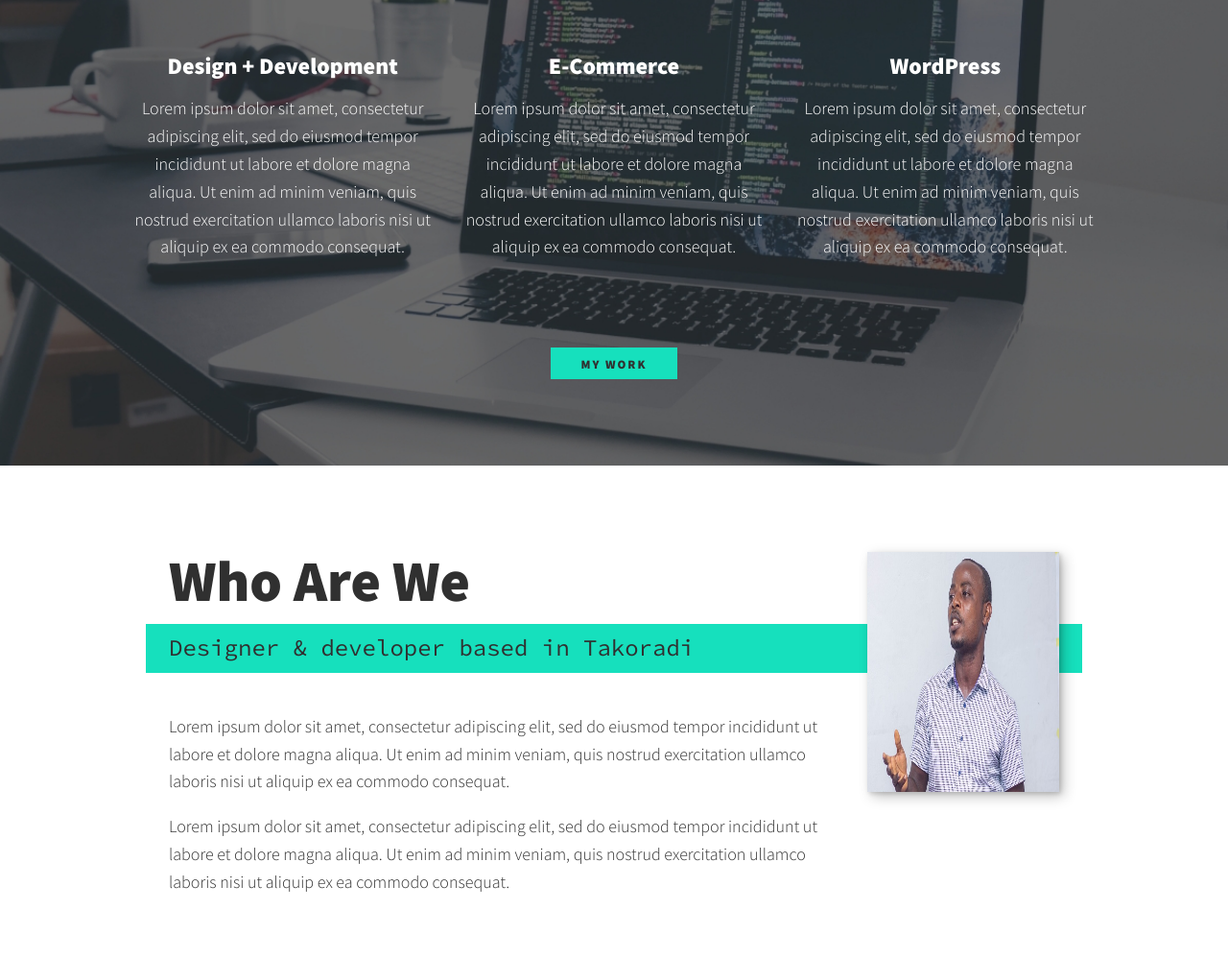
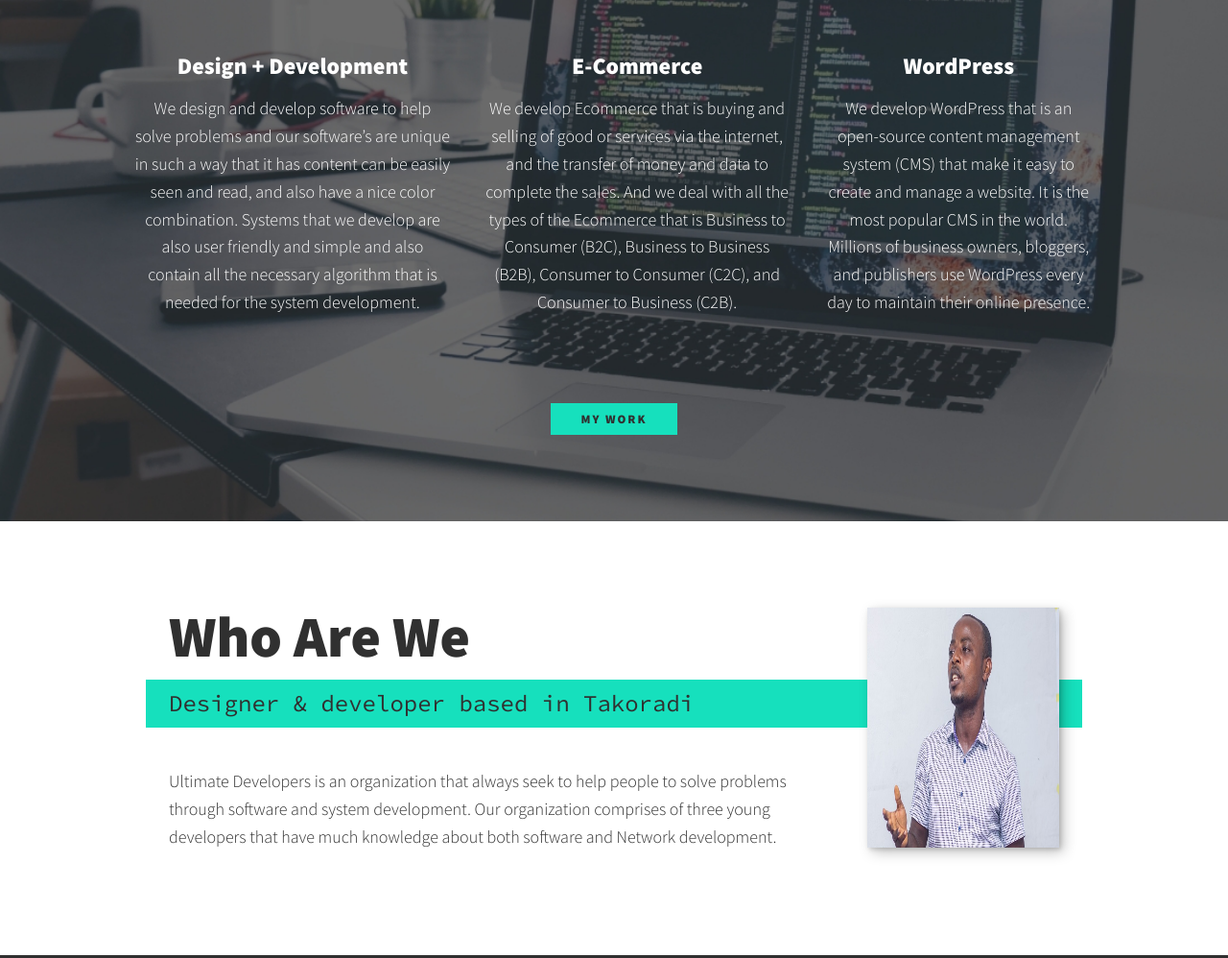
Before and after one commit to naposam/Portfolio, a plain HTML site: page index.html in a window 1280 px wide. Shown: the part 686-1684 px from the top of the page at 96% size. Drawn offline with nearby package versions, Linux system fonts and the light colour scheme; files whose address does not match are found by name.

Commit message:
Updated Text

```diff
--- a/index.html
+++ b/index.html
@@ -47,17 +47,17 @@
             <div class="services">
                 <div class="service">
                     <h3>Design + Development</h3>
-                    <p>Lorem ipsum dolor sit amet, consectetur adipiscing elit, sed do eiusmod tempor incididunt ut labore et dolore magna aliqua. Ut enim ad minim veniam, quis nostrud exercitation ullamco laboris nisi ut aliquip ex ea commodo consequat.</p>
+                    <p>We design and develop software to help solve problems and our software’s are unique in such a way that it has content can be easily seen and read, and also have a nice color combination. Systems that we develop are also user friendly and simple and also contain all the necessary algorithm that is needed for the system development. </p>
                 </div> <!-- / service -->
 
                 <div class="service">
                     <h3>E-Commerce</h3>
-                    <p>Lorem ipsum dolor sit amet, consectetur adipiscing elit, sed do eiusmod tempor incididunt ut labore et dolore magna aliqua. Ut enim ad minim veniam, quis nostrud exercitation ullamco laboris nisi ut aliquip ex ea commodo consequat.</p>
+                    <p>We develop Ecommerce that is buying and selling of good or services via the internet, and the transfer of money and data to complete the sales. And we deal with all the types of the Ecommerce that is Business to Consumer (B2C), Business to Business (B2B), Consumer to Consumer (C2C), and Consumer to Business (C2B).</p>
                 </div> <!-- / service -->
 
                 <div class="service">
                     <h3>WordPress</h3>
-                    <p>Lorem ipsum dolor sit amet, consectetur adipiscing elit, sed do eiusmod tempor incididunt ut labore et dolore magna aliqua. Ut enim ad minim veniam, quis nostrud exercitation ullamco laboris nisi ut aliquip ex ea commodo consequat.</p>
+                    <p>We develop WordPress that is an open-source content management system (CMS) that make it easy to create and manage a website. It is the most popular CMS in the world. Millions of business owners, bloggers, and publishers use WordPress every day to maintain their online presence.</p>
                 </div> <!-- / service -->
             </div> <!-- / services -->
 
@@ -71,8 +71,7 @@
            <p class="section__subtitle section__subtitle--about">Designer & developer based in Takoradi</p>
 
            <div class="about-me__body">
-               <p>Lorem ipsum dolor sit amet, consectetur adipiscing elit, sed do eiusmod tempor incididunt ut labore et dolore magna aliqua. Ut enim ad minim veniam, quis nostrud exercitation ullamco laboris nisi ut aliquip ex ea commodo consequat.</p>
-               <p>Lorem ipsum dolor sit amet, consectetur adipiscing elit, sed do eiusmod tempor incididunt ut labore et dolore magna aliqua. Ut enim ad minim veniam, quis nostrud exercitation ullamco laboris nisi ut aliquip ex ea commodo consequat.</p>
+               <p>Ultimate Developers is an organization that always seek to help people to solve problems through software and system development. Our organization comprises of three young developers that have much knowledge about both software and Network development. </p>
            </div>
 
            <img src="images/sam0010.jpg" alt="Napoleon learning with friends" class="about-me__img" height="250">
```
